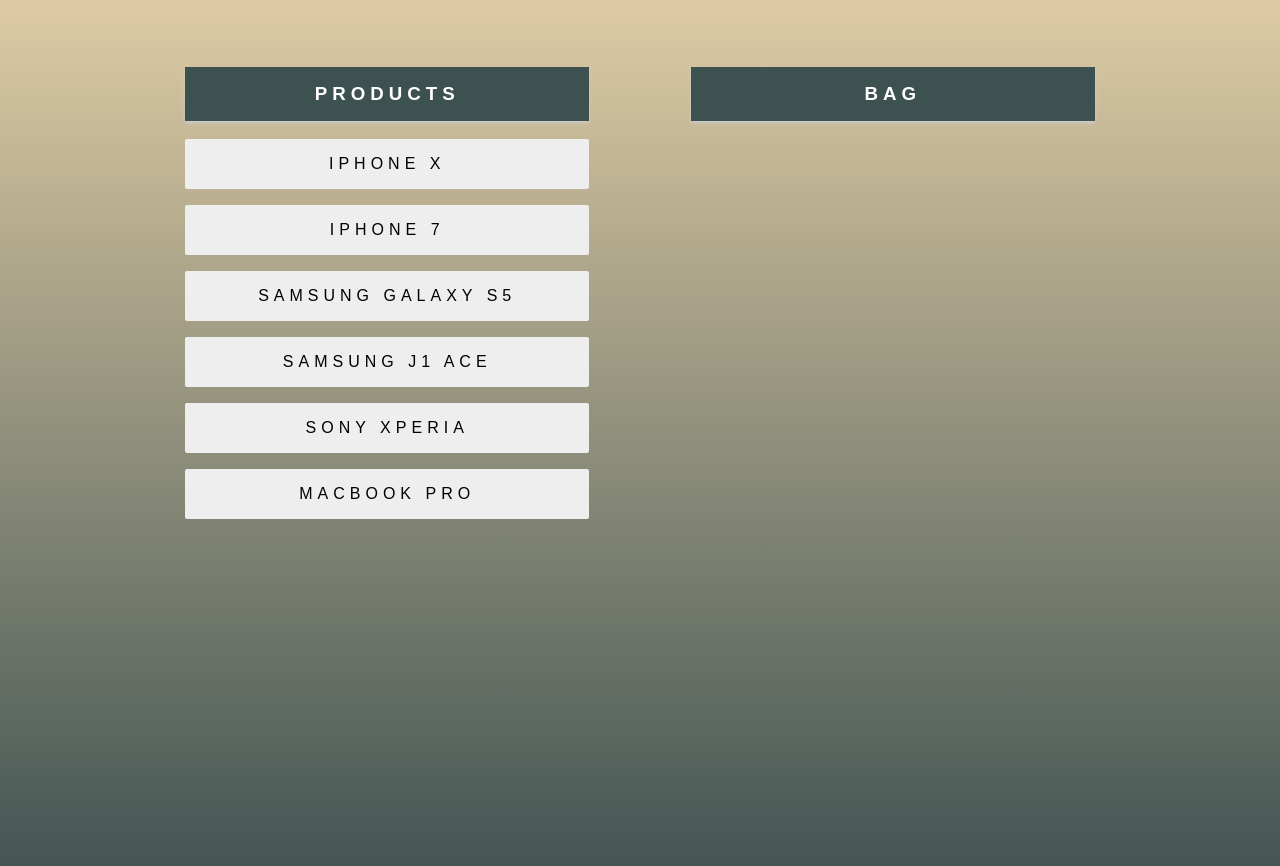
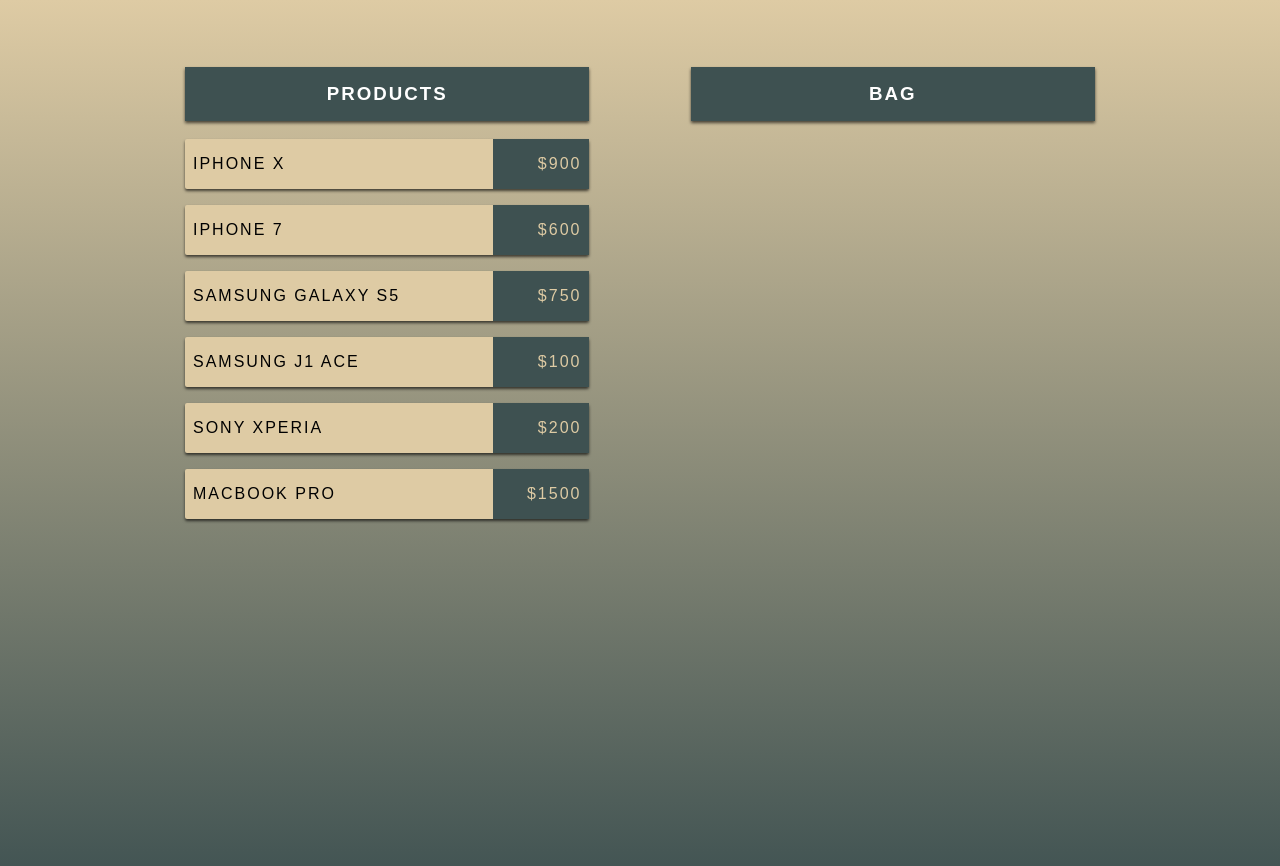
Before and after one commit to thierved/shopping-carte, a React (Create React App) app: page / in a window 1280 px wide. Shown: the top 866 px of the page. Built offline with nearby package versions, Linux system fonts and the light colour scheme.

Commit message:
styled the items

```diff
--- a/src/App.css
+++ b/src/App.css
@@ -2,13 +2,14 @@
     background: #3E5151;
     background: -webkit-linear-gradient(to bottom, #DECBA4, #3E5151);
     background: linear-gradient(to bottom, #DECBA4, #3E5151);
+    box-sizing: border-box;
 }
 
 h3 {
     text-align: center;
     color: #fff;
     padding: 1rem;
-    box-shadow: 0 2px 3px #ccc;
+    box-shadow: 0 2px 3px rgba(0, 0, 0, 0.651);
     background-color: #3e5151;
 }
 
@@ -21,7 +22,7 @@
     padding: 1rem;
     font-family: sans-serif;
     text-transform: uppercase;
-    letter-spacing: 5px;
+    letter-spacing: 2px;
 }
 
 .products, .basket {
@@ -34,12 +35,26 @@
 }
 
 .item {
+    position: relative;
     list-style: none;
-    background: #eee;
+    background: #DECBA4;
     margin: 1rem auto;
-    padding: 1rem 0;
-    text-align: center;
+    padding: 1rem .5rem;
+    text-align: left;
     border-radius: 2px;
+    box-shadow: 0 2px 3px rgba(0, 0, 0, 0.651);
+}
+
+.item span {
+    position: absolute;
+    right: 0;
+    top: 0;
+    width: 20%;
+    text-align: right;
+    color: #DECBA4;
+    padding: 1rem .5rem;
+    display: inline-block;
+    background-color: #3E5151;
 }
 
 .item:hover {
--- a/src/components/App.js
+++ b/src/components/App.js
@@ -11,7 +11,10 @@
 
   renderItem(products) {
     return products.map(item => {
-      return <Item key={item.id} name={item.name} id={item.id}
+      return <Item key={item.id}
+                   price={item.price}
+                   name={item.name}
+                   id={item.id}
                    handleClick={this.props.addItemToBag}/>
     });
   }
--- a/src/components/Item.js
+++ b/src/components/Item.js
@@ -4,7 +4,9 @@
 const Item = (props) => {
     return (
         <li className="item"
-        onClick={() => props.handleClick(props.id)}>{props.name}</li>
+            onClick={() => props.handleClick(props.id)}>{
+                props.name}<span>${props.price}</span>
+        </li>
     );
 }
 
```
